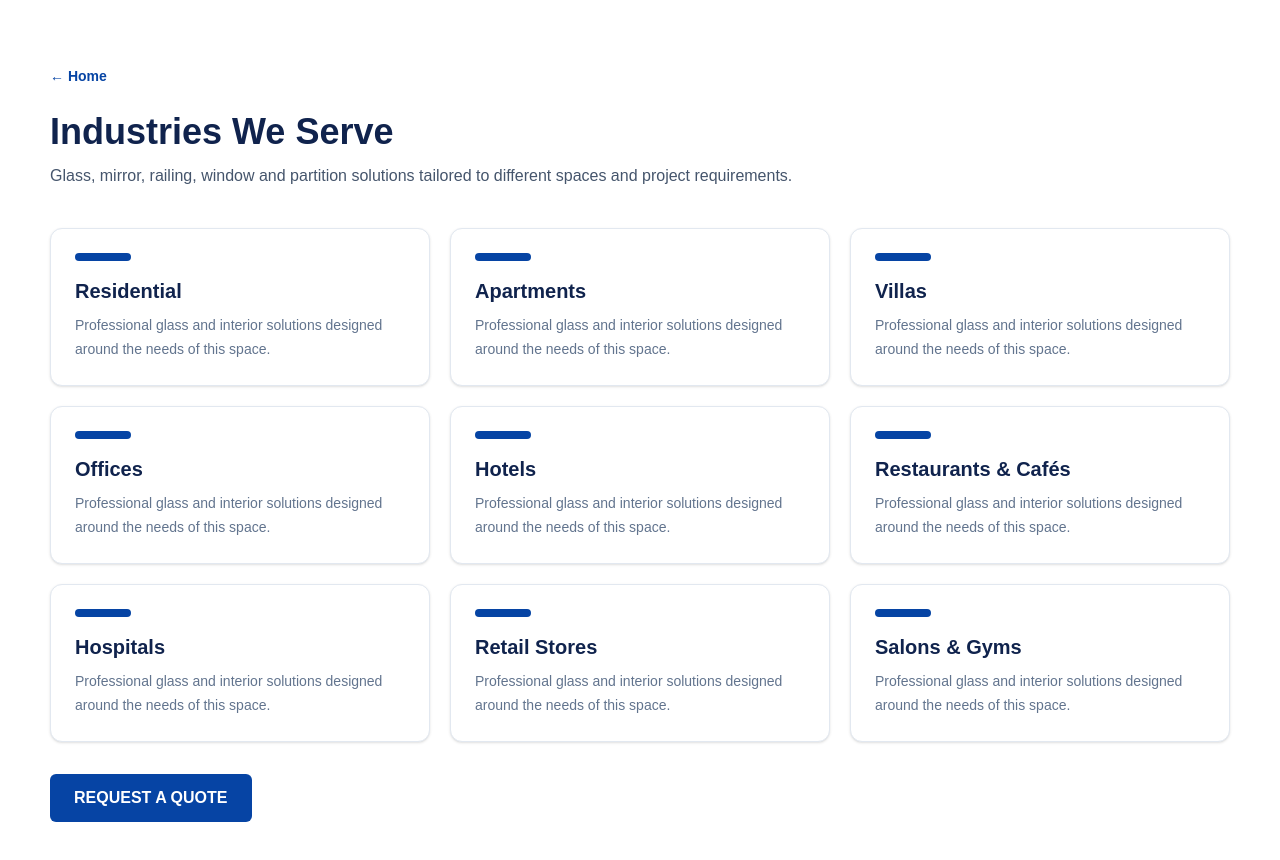
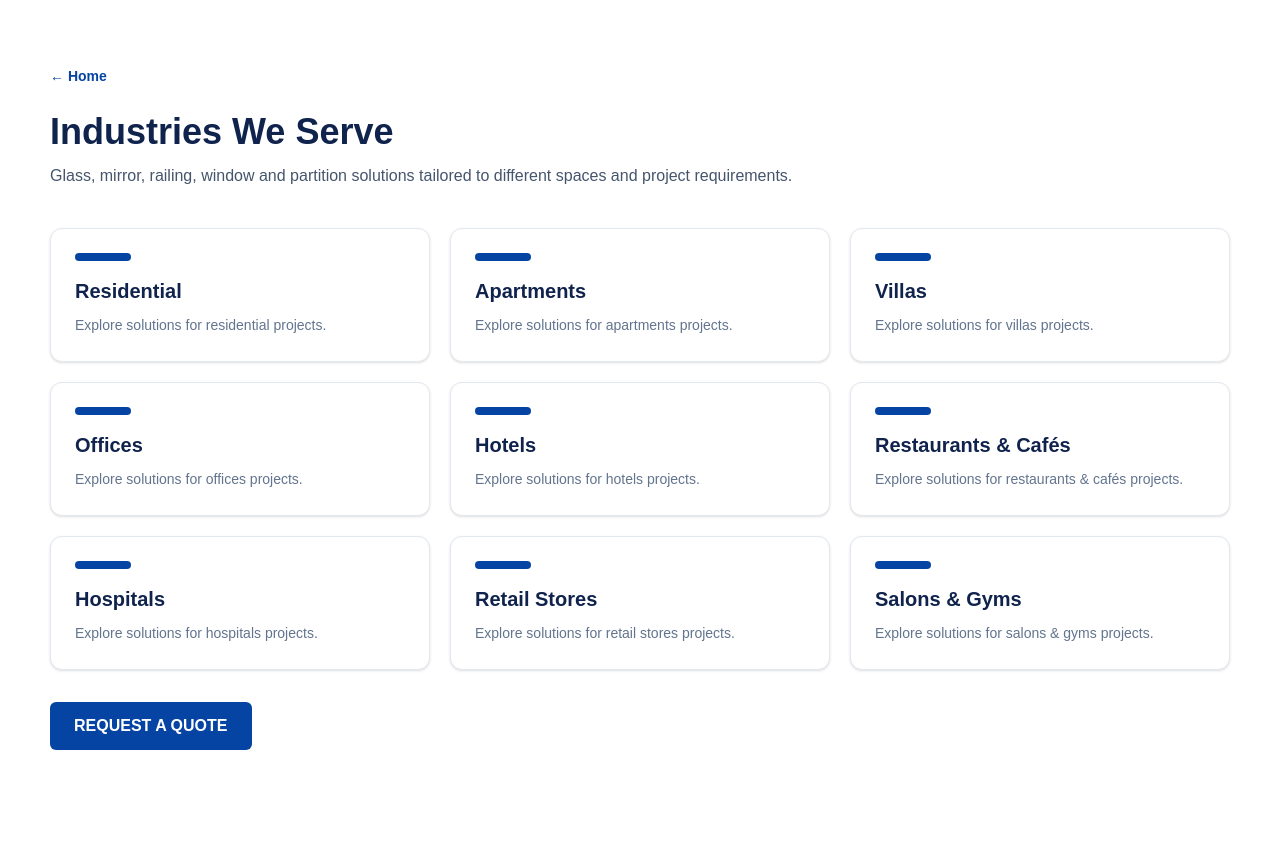
Before and after one commit to universalstoreus-cmyk/khaanchwala, a Next.js app: page /industries in a window 1280 px wide. Shown: the top 860 px of the page. After the commit the page ends 814 px from the top, so only its background shows below. Built offline with nearby package versions, Linux system fonts and the light colour scheme.

Commit message:
fix: link industry sections to detail routes

```diff
--- a/src/app/(frontend)/industries/page.tsx
+++ b/src/app/(frontend)/industries/page.tsx
@@ -1,17 +1,9 @@
 import Link from 'next/link'
 
-const industries = ['Residential', 'Apartments', 'Villas', 'Offices', 'Hotels', 'Restaurants & Cafés', 'Hospitals', 'Retail Stores', 'Salons & Gyms']
+const industries = [
+  ['Residential','residential'], ['Apartments','apartments'], ['Villas','villas'], ['Offices','offices'], ['Hotels','hotels'], ['Restaurants & Cafés','restaurants-cafes'], ['Hospitals','hospitals'], ['Retail Stores','retail-stores'], ['Salons & Gyms','salons-gyms'],
+] as const
 
 export default function IndustriesPage() {
-  return (
-    <main className="container py-16">
-      <Link href="/" className="text-sm font-bold text-[#0644a4]">← Home</Link>
-      <h1 className="mt-6 text-4xl font-black text-[#10234d]">Industries We Serve</h1>
-      <p className="mt-3 max-w-3xl text-slate-600">Glass, mirror, railing, window and partition solutions tailored to different spaces and project requirements.</p>
-      <div className="mt-10 grid gap-5 sm:grid-cols-2 lg:grid-cols-3">
-        {industries.map((item) => <article key={item} className="rounded-xl border border-slate-200 bg-white p-6 shadow-sm"><div className="mb-4 h-2 w-14 rounded bg-[#0644a4]"/><h2 className="text-xl font-bold text-[#10234d]">{item}</h2><p className="mt-2 text-sm leading-6 text-slate-500">Professional glass and interior solutions designed around the needs of this space.</p></article>)}
-      </div>
-      <Link href="/contact" className="mt-8 inline-block rounded-md bg-[#0644a4] px-6 py-3 font-bold text-white">REQUEST A QUOTE</Link>
-    </main>
-  )
+  return <main className="container py-16"><Link href="/" className="text-sm font-bold text-[#0644a4]">← Home</Link><h1 className="mt-6 text-4xl font-black text-[#10234d]">Industries We Serve</h1><p className="mt-3 max-w-3xl text-slate-600">Glass, mirror, railing, window and partition solutions tailored to different spaces and project requirements.</p><div className="mt-10 grid gap-5 sm:grid-cols-2 lg:grid-cols-3">{industries.map(([title,slug]) => <Link href={`/industries/${slug}`} key={slug} className="group rounded-xl border border-slate-200 bg-white p-6 shadow-sm transition hover:-translate-y-1 hover:shadow-md"><div className="mb-4 h-2 w-14 rounded bg-[#0644a4]"/><h2 className="text-xl font-bold text-[#10234d] group-hover:text-[#0644a4]">{title}</h2><p className="mt-2 text-sm leading-6 text-slate-500">Explore solutions for {title.toLowerCase()} projects.</p></Link>)}</div><Link href="/contact" className="mt-8 inline-block rounded-md bg-[#0644a4] px-6 py-3 font-bold text-white">REQUEST A QUOTE</Link></main>
 }
```
